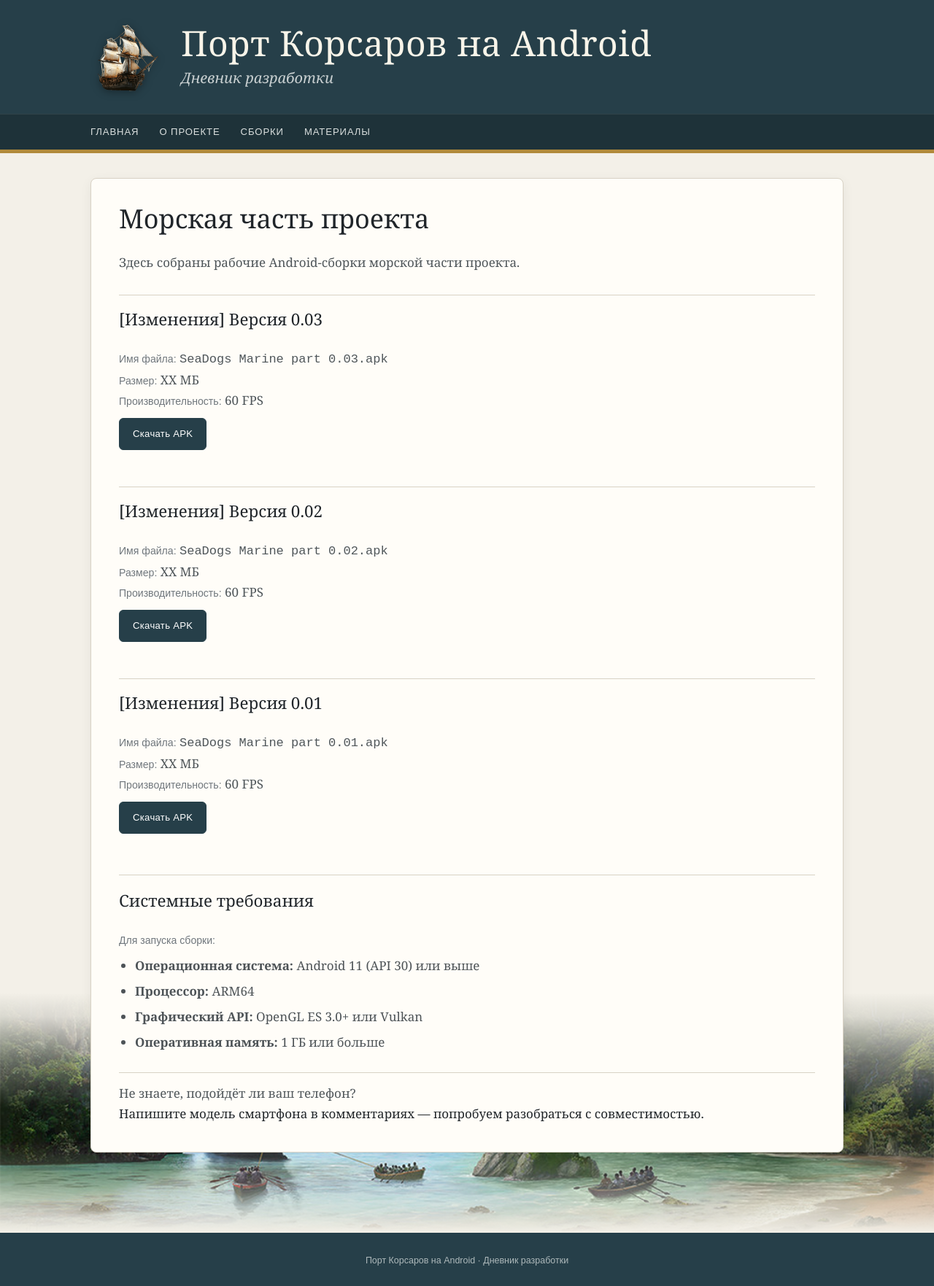
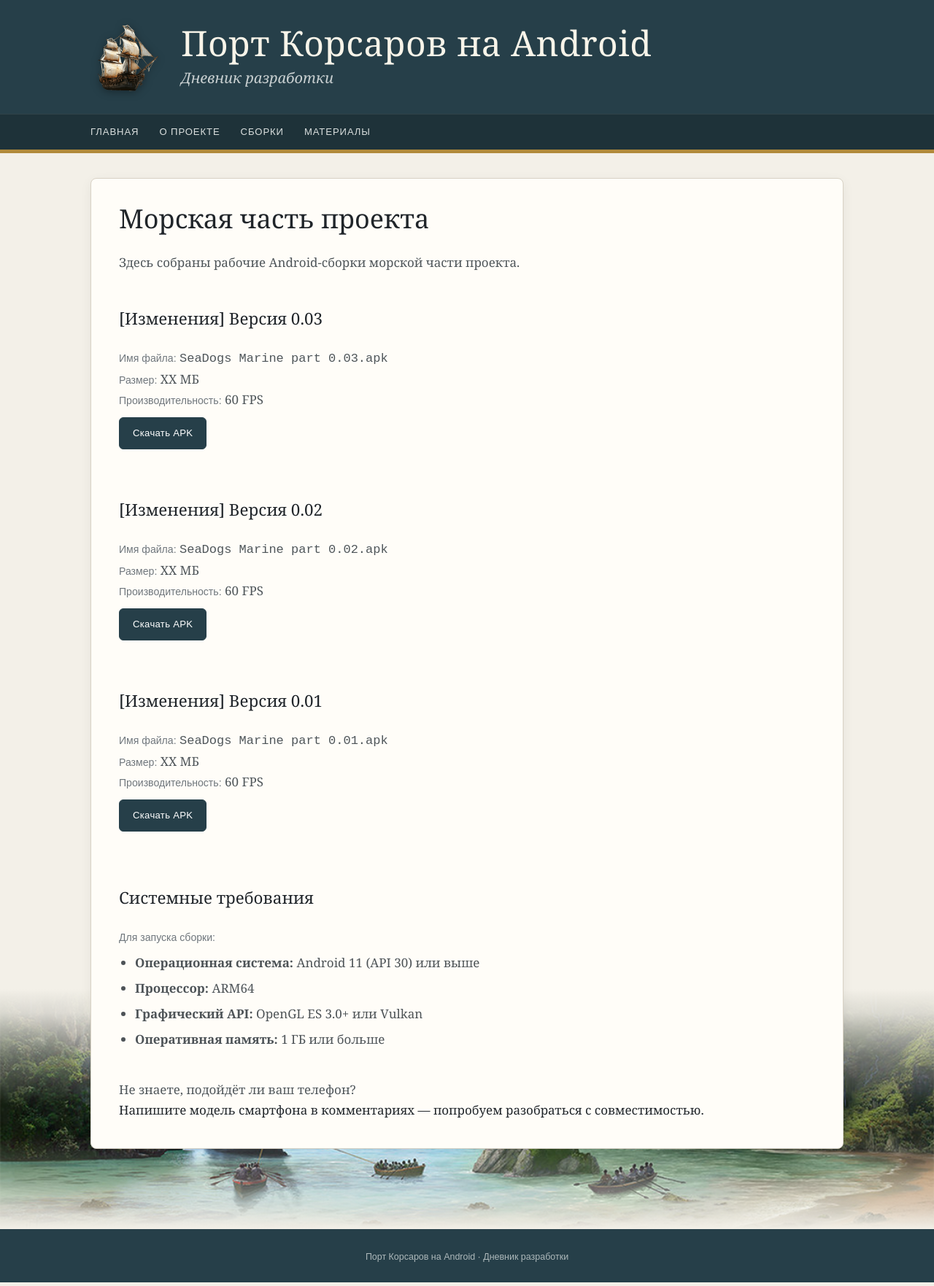
Before and after one commit to tislic/SeaDogsPort, a Jekyll site: the page built from сборки.md, in a window 1280 px wide. Shown: the whole page at 73% size. Built offline with Jekyll 4.4.1, drawn with Linux system fonts in a browser that asks for light colours.

Commit message:
Remove remaining build page separator lines

```diff
--- a/assets/style.css
+++ b/assets/style.css
@@ -50,7 +50,7 @@ a{color:inherit}
 .build-page{padding:34px 38px 38px}
 .build-page h1{font-size:2.25rem;font-weight:normal;line-height:1.15;margin:0 0 10px;padding-bottom:16px}
 .build-page>p:first-of-type{color:#4f565a;margin-bottom:30px}
-.build-page h3{font-size:1.4rem;font-weight:normal;line-height:1.3;margin:28px 0 0;padding:18px 0 9px;border-top:1px solid var(--line);color:var(--ink)}
+.build-page h3{font-size:1.4rem;font-weight:normal;line-height:1.3;margin:28px 0 0;padding:18px 0 9px;color:var(--ink)}
 .build-page h3:first-of-type{margin-top:0}
 .build-page h3+ p{margin:0;padding:16px 0 22px;color:#4f565a}
 .build-page h3+ p strong{font-weight:normal;color:var(--muted);font-family:Arial,sans-serif;font-size:.88rem}
@@ -60,7 +60,7 @@ a{color:inherit}
 .build-page h3:last-of-type+ p{padding-bottom:8px}
 .build-page h3:last-of-type+ p+ ul{margin:0;padding:0 0 20px 22px}
 .build-page h3:last-of-type+ p+ ul li{margin-bottom:7px;color:#4d5357}
-.build-page h3:last-of-type+ p+ ul+ p{margin:0;padding:14px 0 0;border-top:1px solid var(--line);color:#4f565a}
+.build-page h3:last-of-type+ p+ ul+ p{margin:0;padding:14px 0 0;color:#4f565a}
 
 @media screen and (max-width:760px){
   .header-inner{padding:14px 15px;gap:12px}.header-logo{width:64px;height:64px}.header-text h1{font-size:1.8rem;line-height:1.15;letter-spacing:0}.header-text p{font-size:.95rem;margin-top:2px}.wrap{padding:0 15px;margin:18px auto}.current{grid-template-columns:1fr;gap:16px}.hero{padding:22px 20px}.hero h2{font-size:1.5rem;line-height:1.2}.hero p{font-size:.95rem}.status{padding:22px 20px}.progress-wrap{padding:18px 20px;margin-bottom:22px}.post{padding:22px 20px}.post h3{font-size:1.25rem}.section-title{margin:26px 0 12px}.section-title h2{font-size:1.35rem}.nav-inner{gap:18px;overflow:auto;padding:0 15px}.post-cover{margin:-22px -20px 18px}.post-cover img{height:160px}.post-content img{margin:1em auto}.pagination{gap:8px;margin:22px 0 4px;font-size:.74rem}.pagination a,.pagination .current,.pagination .disabled{min-height:32px;padding:5px 7px}.pagination-pages{gap:4px}.footer-scenery{--footer-art-height:160px;margin-top:calc(var(--footer-art-height) * -.70);background-size:cover;background-position:center}.footer{padding:22px 15px 20px}
```
